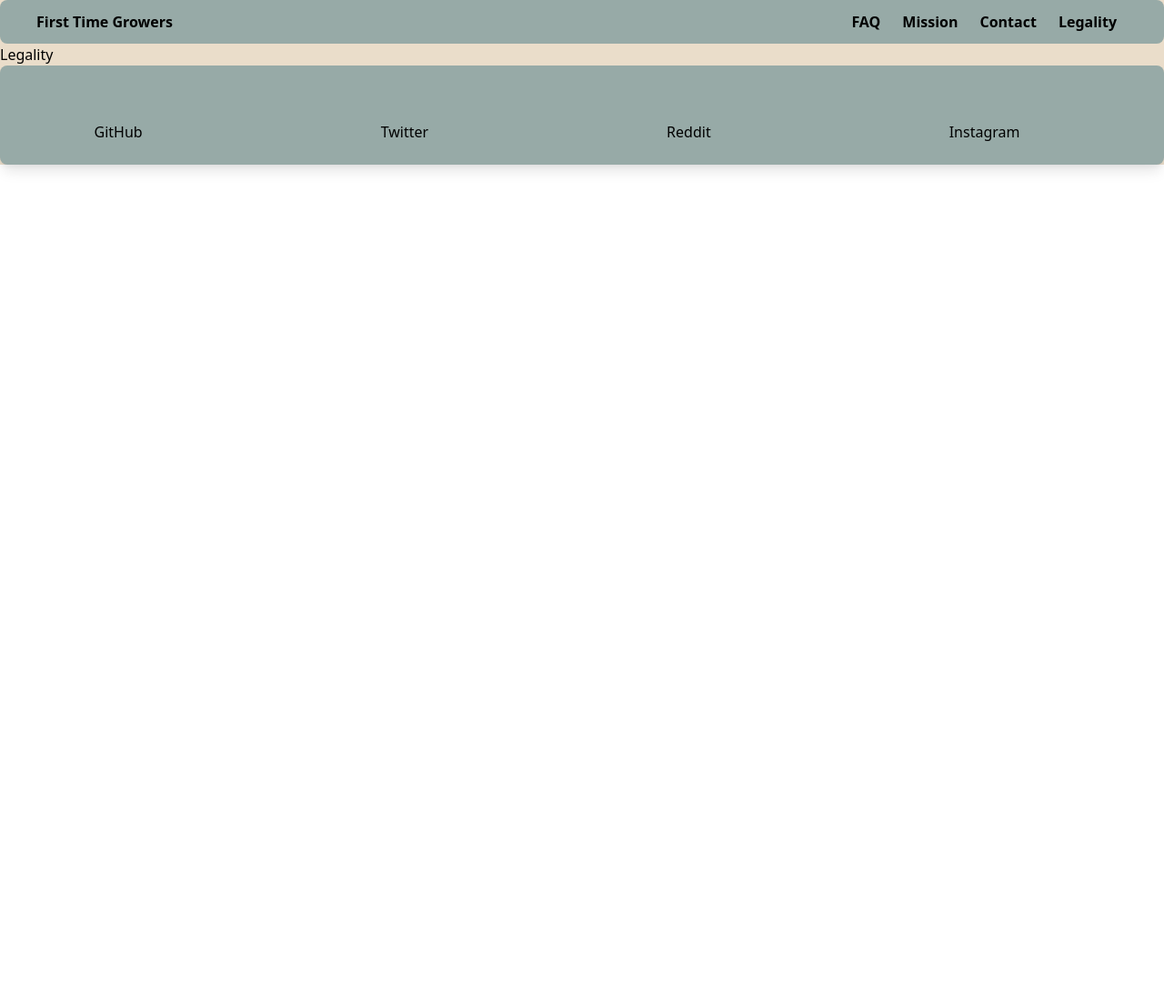
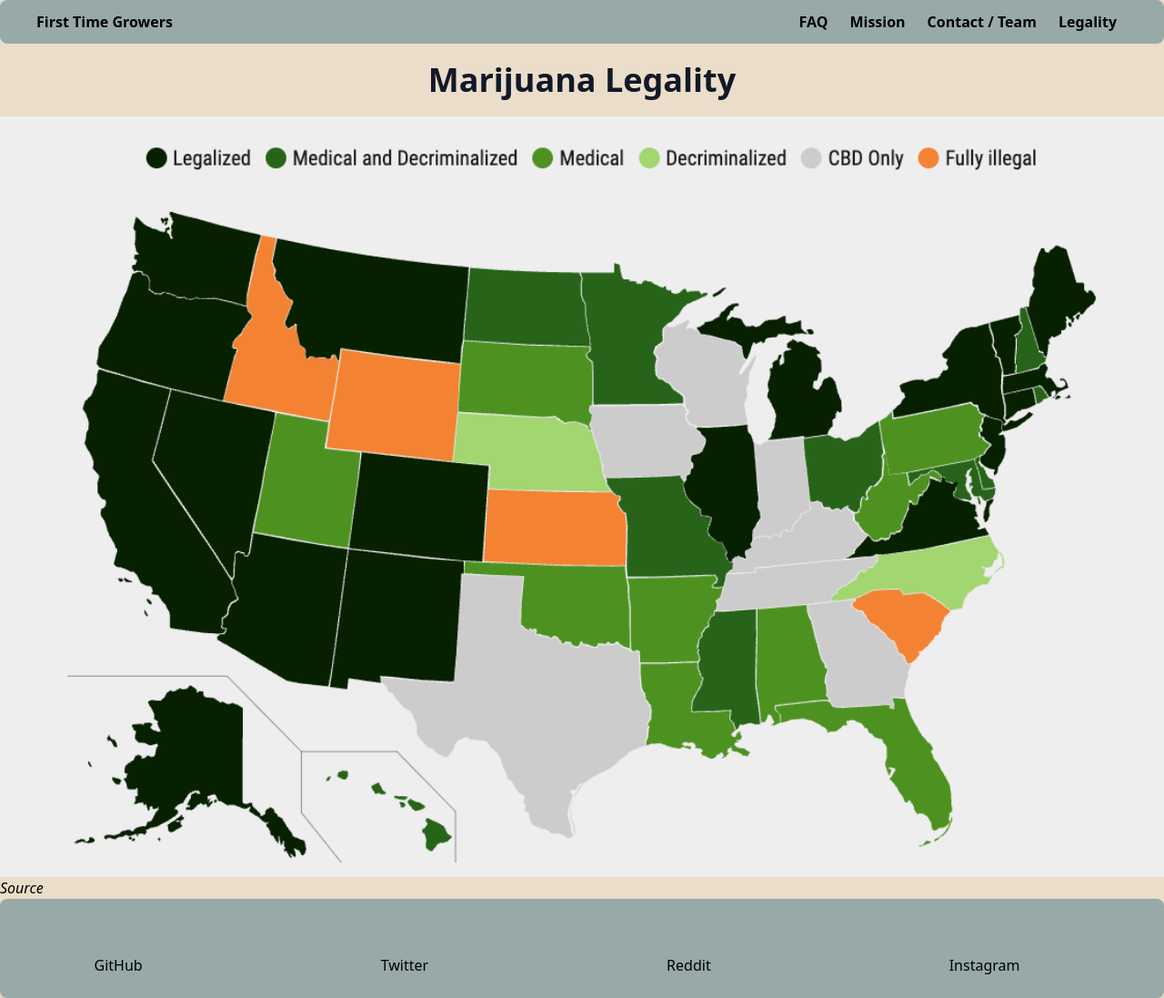
Before and after one commit to ChrisJRamirez/FirstTimeGrowers, a React (Create React App) app: page /legality in a window 1280 px wide. Shown: the whole page at 91% size. Before the commit the page ends 800 px from the top, so only its background shows below. Built offline with nearby package versions, Linux system fonts and the light colour scheme; some icons are missing.

Commit message:
build basic legality paage, and changed contact to contact/team

```diff
--- a/src/components/Header.js
+++ b/src/components/Header.js
@@ -14,7 +14,7 @@ const Header = (props) => {
       to: 'mission',
     },
     {
-      name: 'Contact',
+      name: 'Contact / Team',
       logo: '',
       to: 'contact',
     },
--- a/src/views/Legality.js
+++ b/src/views/Legality.js
@@ -1,8 +1,21 @@
+import WeedMap from '/Users/chrisjramirez/Documents/FirstTimeGrowers/FirstTimeGrowers/src/assets/WeedLegalityMap.png'
+
 const Legality = (props) => {
   return (
   <div>
     <div>
-      Legality
+      <h2 className='m-5 text-3xl font-extrabold text-center text-gray-900 sm:text-4xl'>
+            Marijuana Legality
+      </h2>
+      <img
+        className='object-cover w-full h-full'
+        src= {WeedMap}
+        alt='weed-map-legality'
+        >
+      </img>
+      <section>
+        <a className='italic text-center' href="https://disa.com/map-of-marijuana-legality-by-state">Source</a>
+      </section>
     </div>
   </div>
   )
```
